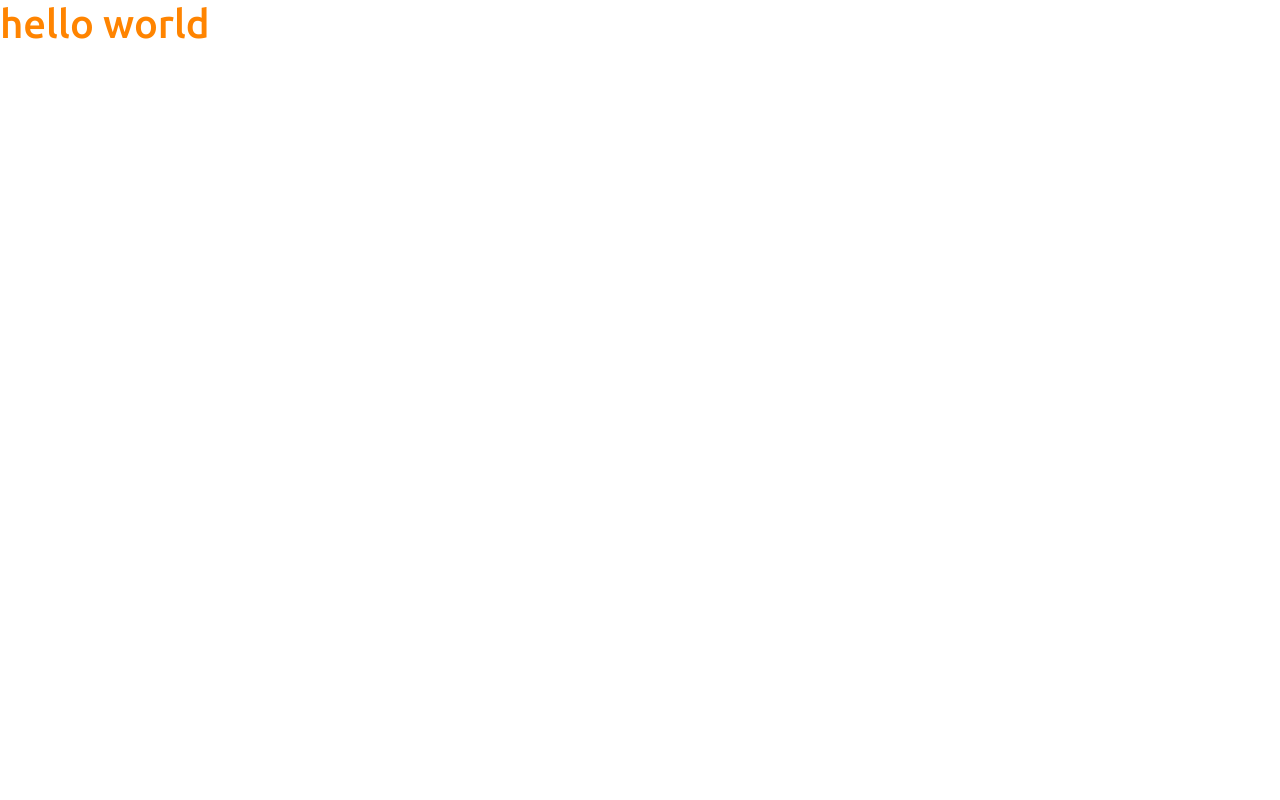
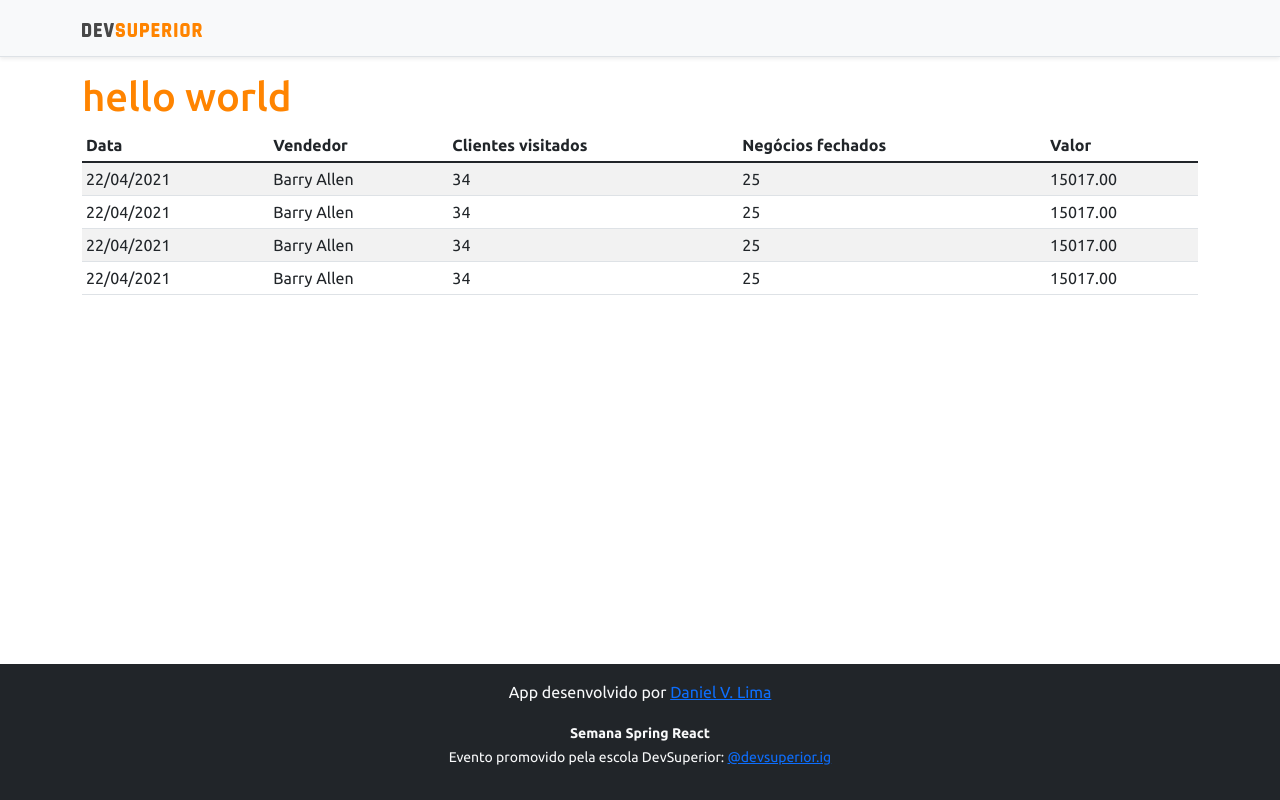
Before and after one commit to danielvlima/loja-react-spring, a React (Create React App) app in the folder frontend/: page / in a window 1280 px wide. Built offline with nearby package versions, Linux system fonts and the light colour scheme.

Commit message:
add components

```diff
--- a/frontend/src/App.tsx
+++ b/frontend/src/App.tsx
@@ -1,9 +1,17 @@
+import DataTable from 'components/DataTable';
+import Footer from 'components/Footer';
+import NavBar from 'components/NavBar';
 
 function App() {
   return (
-    <div>
+    <>
+    <NavBar/>
+    <div className="container">
        <h1 className="text-primary">hello world</h1>
+       <DataTable />
     </div>
+    <Footer />
+    </>
   );
 }
 
--- /dev/null
+++ b/frontend/src/components/DataTable/index.tsx
@@ -0,0 +1,50 @@
+
+function DataTable() {
+    return (
+        <div className="table-responsive">
+        <table className="table table-striped table-sm">
+            <thead>
+                <tr>
+                    <th>Data</th>
+                    <th>Vendedor</th>
+                    <th>Clientes visitados</th>
+                    <th>Negócios fechados</th>
+                    <th>Valor</th>
+                </tr>
+            </thead>
+            <tbody>
+                <tr>
+                    <td>22/04/2021</td>
+                    <td>Barry Allen</td>
+                    <td>34</td>
+                    <td>25</td>
+                    <td>15017.00</td>
+                </tr>
+                <tr>
+                    <td>22/04/2021</td>
+                    <td>Barry Allen</td>
+                    <td>34</td>
+                    <td>25</td>
+                    <td>15017.00</td>
+                </tr>
+                <tr>
+                    <td>22/04/2021</td>
+                    <td>Barry Allen</td>
+                    <td>34</td>
+                    <td>25</td>
+                    <td>15017.00</td>
+                </tr>
+                <tr>
+                    <td>22/04/2021</td>
+                    <td>Barry Allen</td>
+                    <td>34</td>
+                    <td>25</td>
+                    <td>15017.00</td>
+                </tr>
+            </tbody>
+        </table>
+    </div>
+    );
+  }
+
+  export default DataTable;
--- /dev/null
+++ b/frontend/src/components/Footer/index.tsx
@@ -0,0 +1,14 @@
+
+function Footer() {
+    return (
+        <footer className="footer mt-auto py-3 bg-dark">
+        <div className="container">
+          <p className="text-light">App desenvolvido por <a href="https://github.com/danielvlima" target="_blank" rel="noreferrer">Daniel V. Lima</a></p>
+          <p className="text-light"><small><strong>Semana Spring React</strong><br/>
+            Evento promovido pela escola DevSuperior: <a href="https://instagram.com/devsuperior.ig" target="_blank" rel="noreferrer">@devsuperior.ig</a></small></p>
+        </div>
+      </footer>
+    );
+  }
+
+  export default Footer;
--- /dev/null
+++ b/frontend/src/components/NavBar/index.tsx
@@ -0,0 +1,18 @@
+import ImgDsDark from 'assets/images/ds-dark.svg'
+
+function NavBar() {
+    return (
+      <div>
+
+        <div className="d-flex flex-column flex-md-row align-items-center p-3 px-md-4 mb-3 bg-light border-bottom shadow-sm">
+        <div className="container">
+            <nav className="my-2 my-md-0 mr-md-3">
+            <img src={ImgDsDark} alt="DevSuperior" width="120" />
+            </nav>
+        </div>
+        </div>
+      </div>
+    );
+  }
+
+  export default NavBar;
```
Also changed, not shown: frontend/src/assets/images/ds-dark.svg (added).
